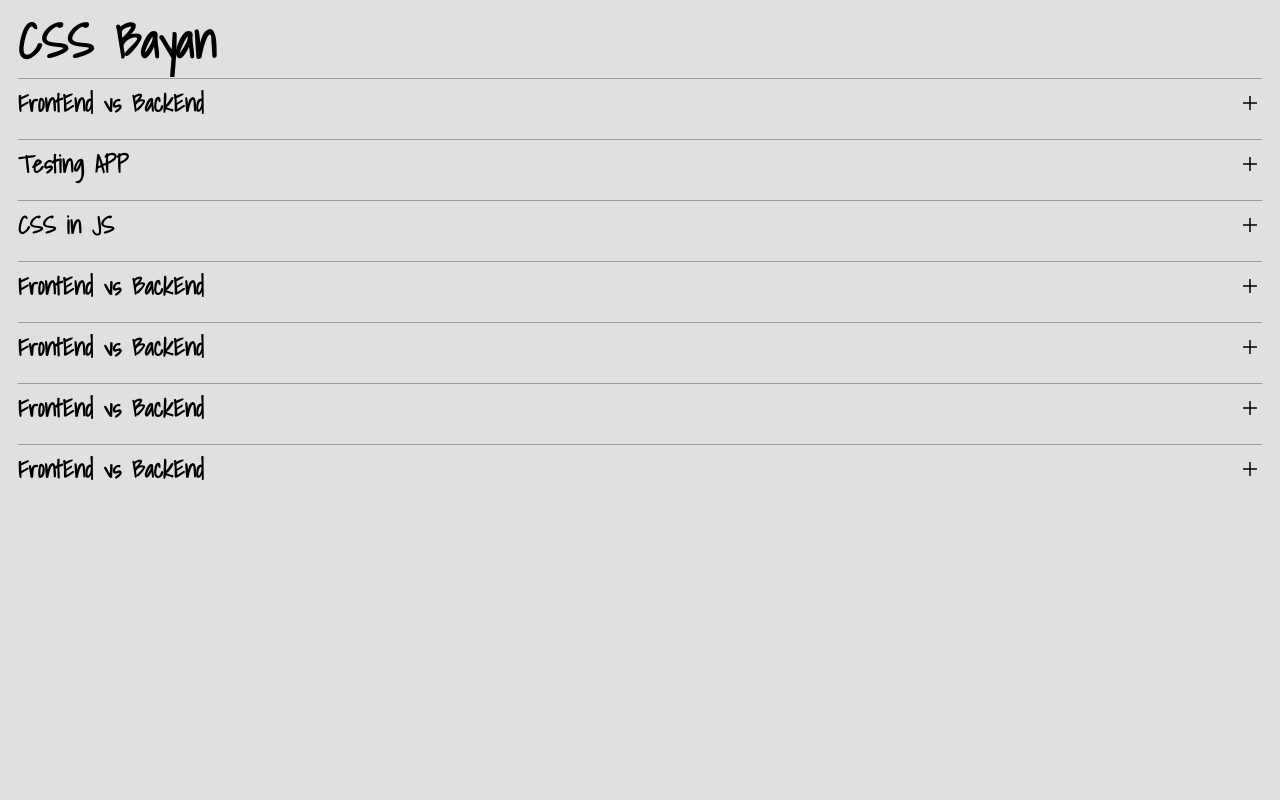
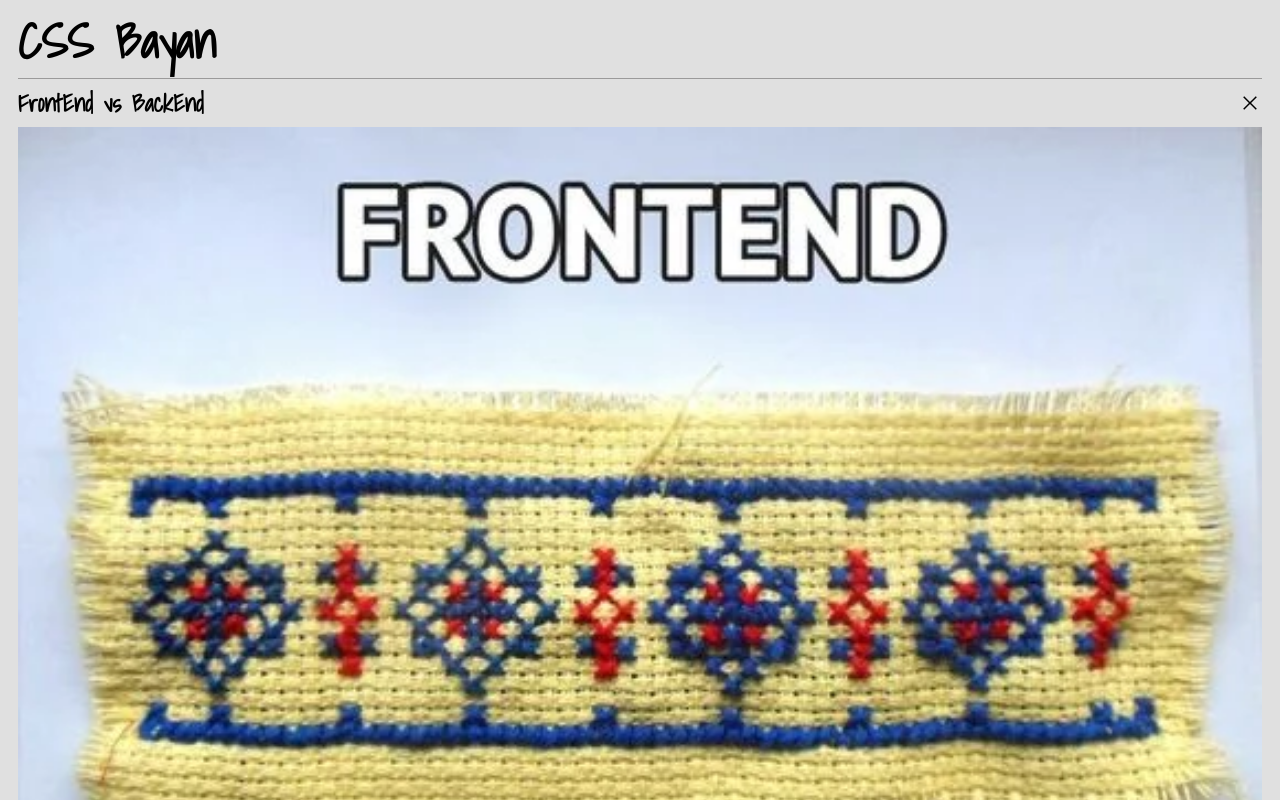
Before and after one commit to rlexus90/cssBayan, a plain HTML site: page cssBayan/index.html in a window 1280 px wide. In both pictures the pointer is over the element 1250 px from the left and 103 px from the top of the page. Shown: the top 800 px of the page. Drawn offline with Linux system fonts and the light colour scheme.

Commit message:
feat: тест мобильной версии 11.03.2023 19:22

```diff
--- a/cssBayan/style.css
+++ b/cssBayan/style.css
@@ -22,11 +22,11 @@ h1 {
 	border-top: 0.05rem solid rgb(155, 154, 154);
 }
 
-.mem-container:active .image {
+.mem-container:hover .image {
 	display: block;
 }
 
-.mem-container:active .icon {
+.mem-container:hover .icon {
 	width: 1rem;
 	height: 1rem;
 	background: url('./img/close.svg	') 0 0/ 1rem no-repeat;
```
